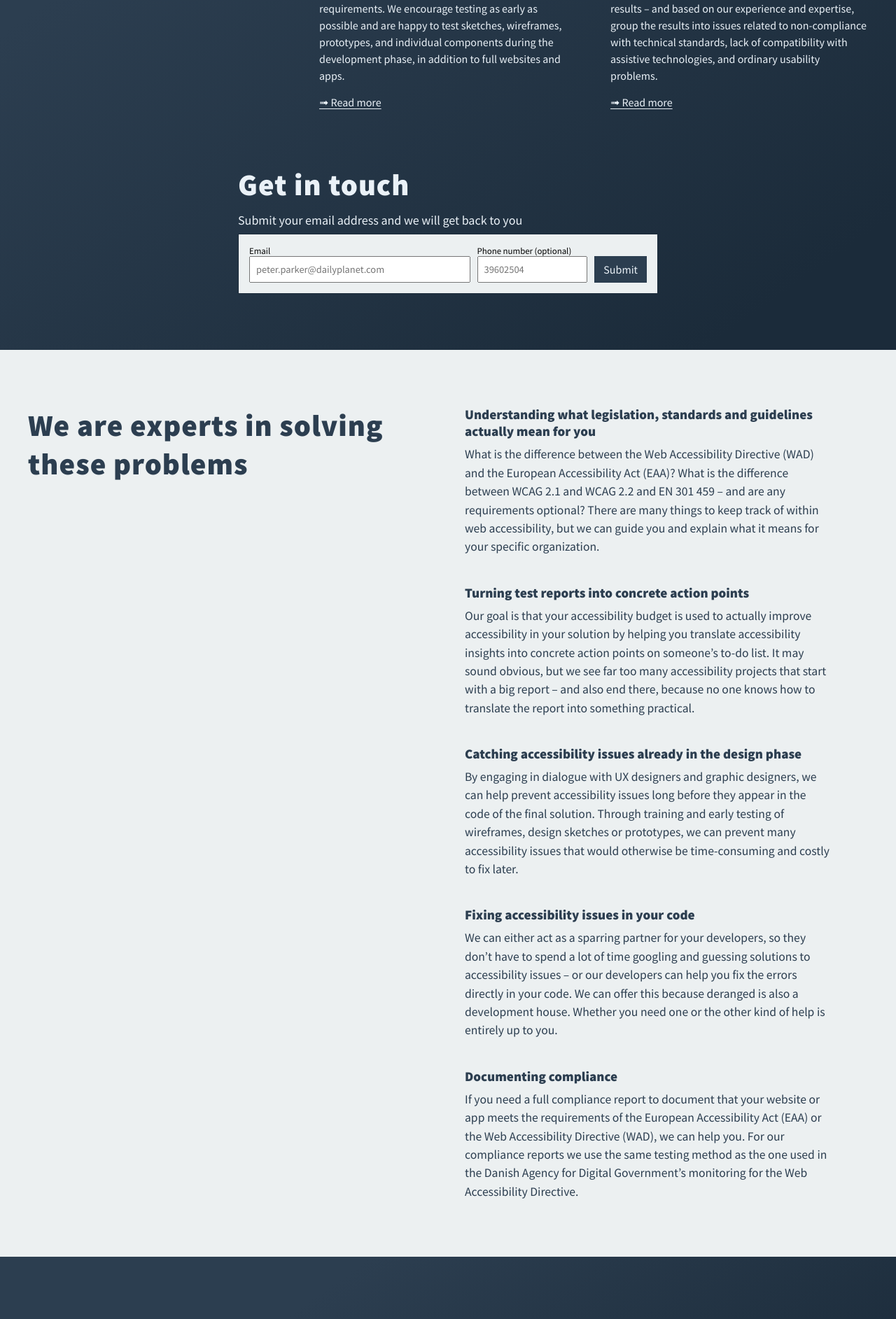
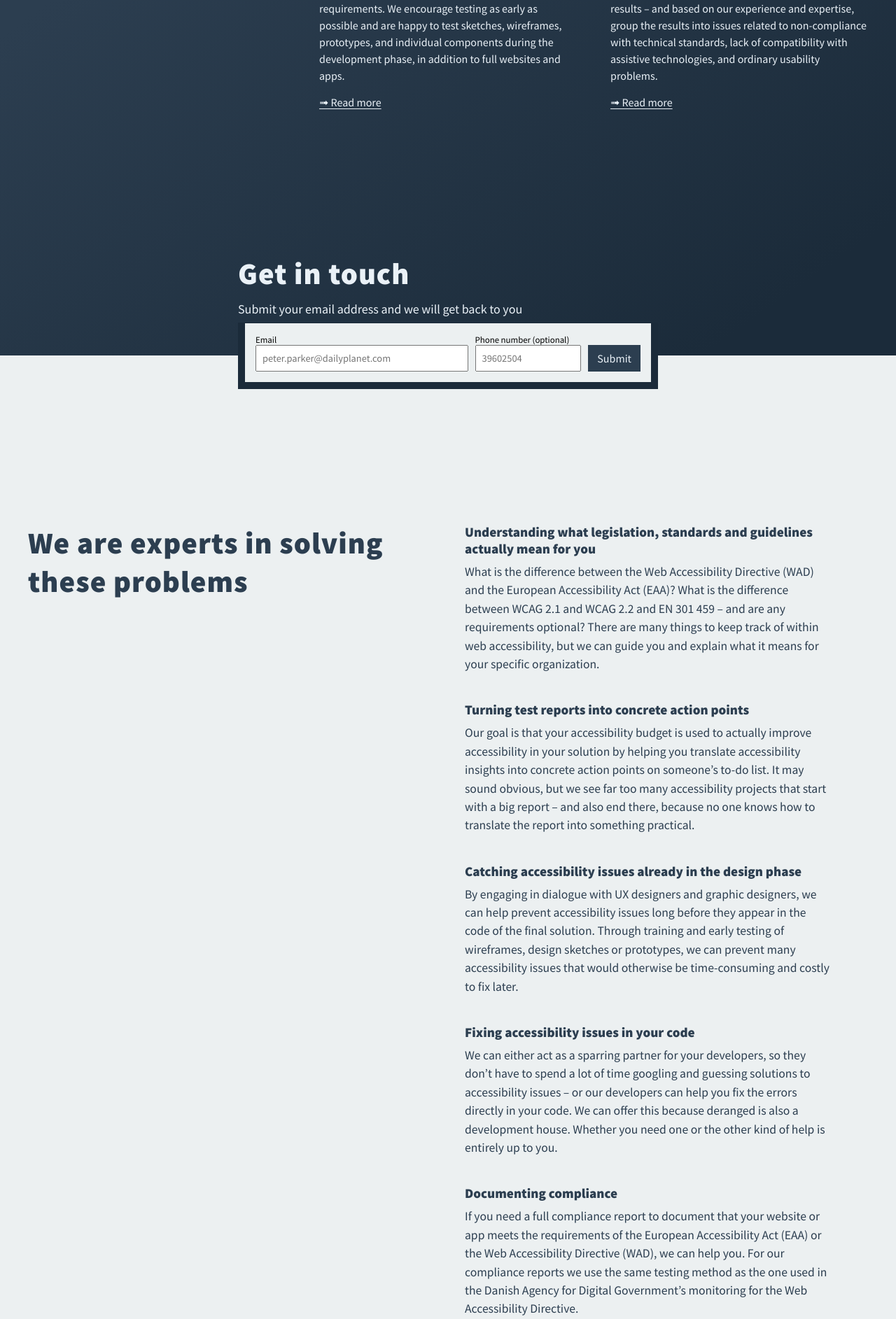
Before and after one commit to derangeddk/deranged.dk, a Jekyll site: the page built from accessibility/index.html, in a window 1280 px wide. Shown: the part 3177-5062 px from the top of the page at 70% size. Built offline with Jekyll 4.4.1, drawn with Linux system fonts in a browser that asks for light colours; some web fonts are replaced; comment, search, counter and statistics services are not loaded.

Commit message:
Standalone small contact form on the transition between sections

```diff
--- a/_includes/get_in_touch.html
+++ b/_includes/get_in_touch.html
@@ -2,7 +2,11 @@
 <section class="content content--blue">
   <div class="content__container content__container--wide">
 {% endif %}
+    {% if  include.standalone != 'true' %}
     <div class="request-contact" id="contact">
+    {% else %}
+    <div class="request-contact request-contact--standalone" id="contact">
+    {% endif %}
       <div>
         <h2 class="section__heading">
           {% if page.lang == 'da_dk' %}
--- a/_sass/accessibility-page.scss
+++ b/_sass/accessibility-page.scss
@@ -36,6 +36,18 @@ h6 {
         float: right;
         margin: 1rem 2.25rem;
     }
+}
+
+.content:has(.request-contact--standalone) {
+    padding-bottom: 20rem;
+
+    @media(min-width: 768px) {
+      padding-bottom: 22rem;
+    }
+}
+
+.content:has(.request-contact--standalone) + .content {
+    padding-top: 15rem;
 }
 
 figcaption {
@@ -85,6 +97,18 @@ figcaption {
     }
 }
 
+.section__cta:has(.request-contact--standalone) {
+    position: absolute;
+    width: 100%;
+    bottom: -28rem;
+    left: 50%;
+    transform: translate(-50%, 0);
+
+    @media(min-width: 768px) {
+      bottom: -25rem;
+    }
+}
+
 .section__cta--no-margin-top {
     margin-top: 0;
 }
--- a/_sass/get_in_touch.scss
+++ b/_sass/get_in_touch.scss
@@ -6,6 +6,12 @@
     .section__text {
         margin-bottom: 0.4rem;
     }
+}
+
+.request-contact--standalone .contact-form--small {
+    border-bottom-width: 10px;
+    border-right-width: 10px;
+    border-left-width: 10px;
 }
 
 .contact-form--small {
@@ -19,7 +25,7 @@
     align-items: end;
     column-gap: 10px;
 
-    @media(max-width: 600px) {
+    @media(max-width: 768px) {
         grid-template-columns: auto;
     }
 }
@@ -28,7 +34,7 @@
     padding: 9px 13px;
     margin-top: 10px;
 
-    @media(max-width: 600px) {
+    @media(max-width: 768px) {
         justify-self: end;
     }
 }
--- a/css/home.scss
+++ b/css/home.scss
@@ -971,6 +971,7 @@ permalink: /css/homestyle.css
 }
 
 .content__container {
+  position: relative;
   max-width: 900px;
   margin: auto;
 }
```
